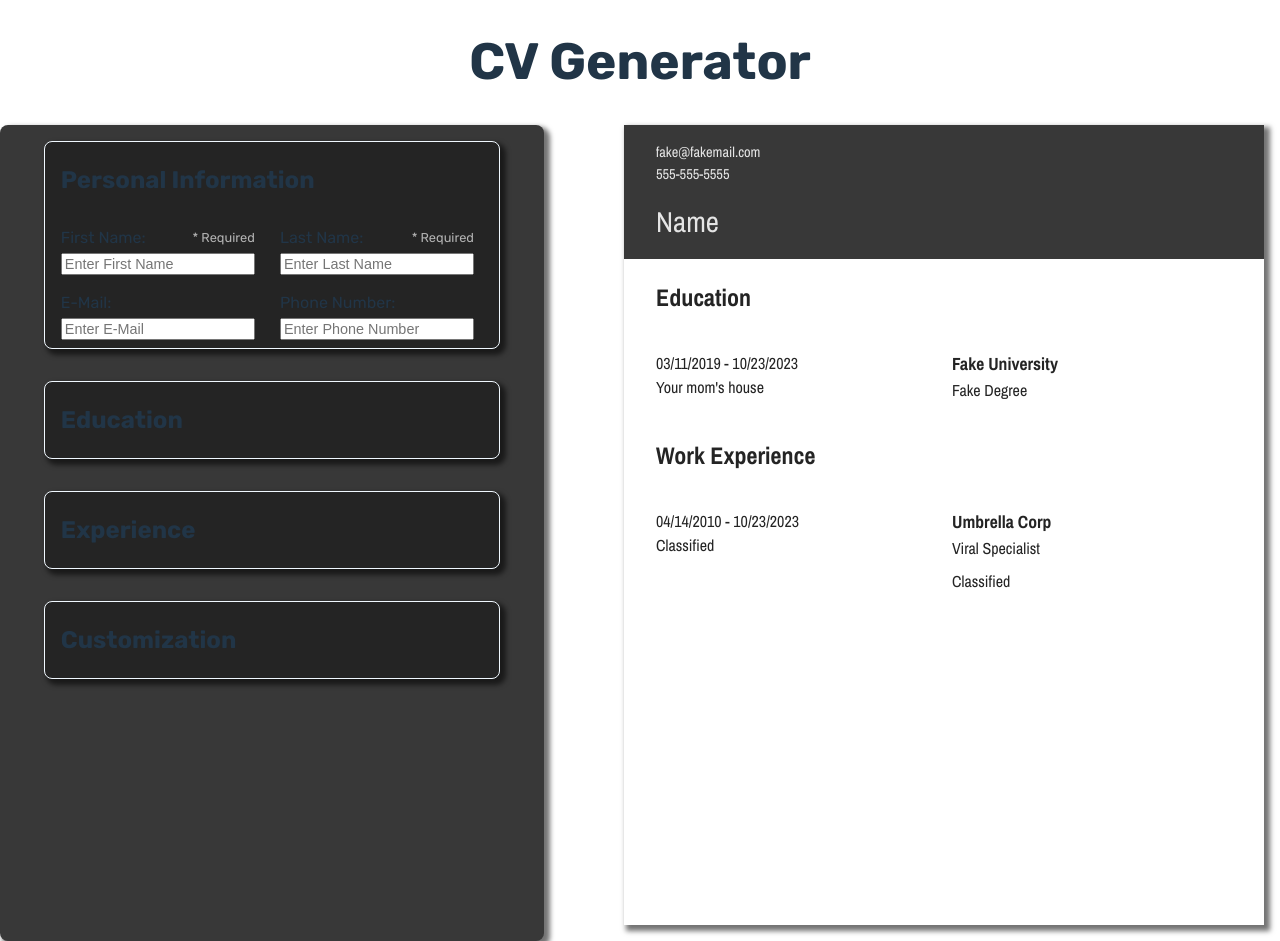
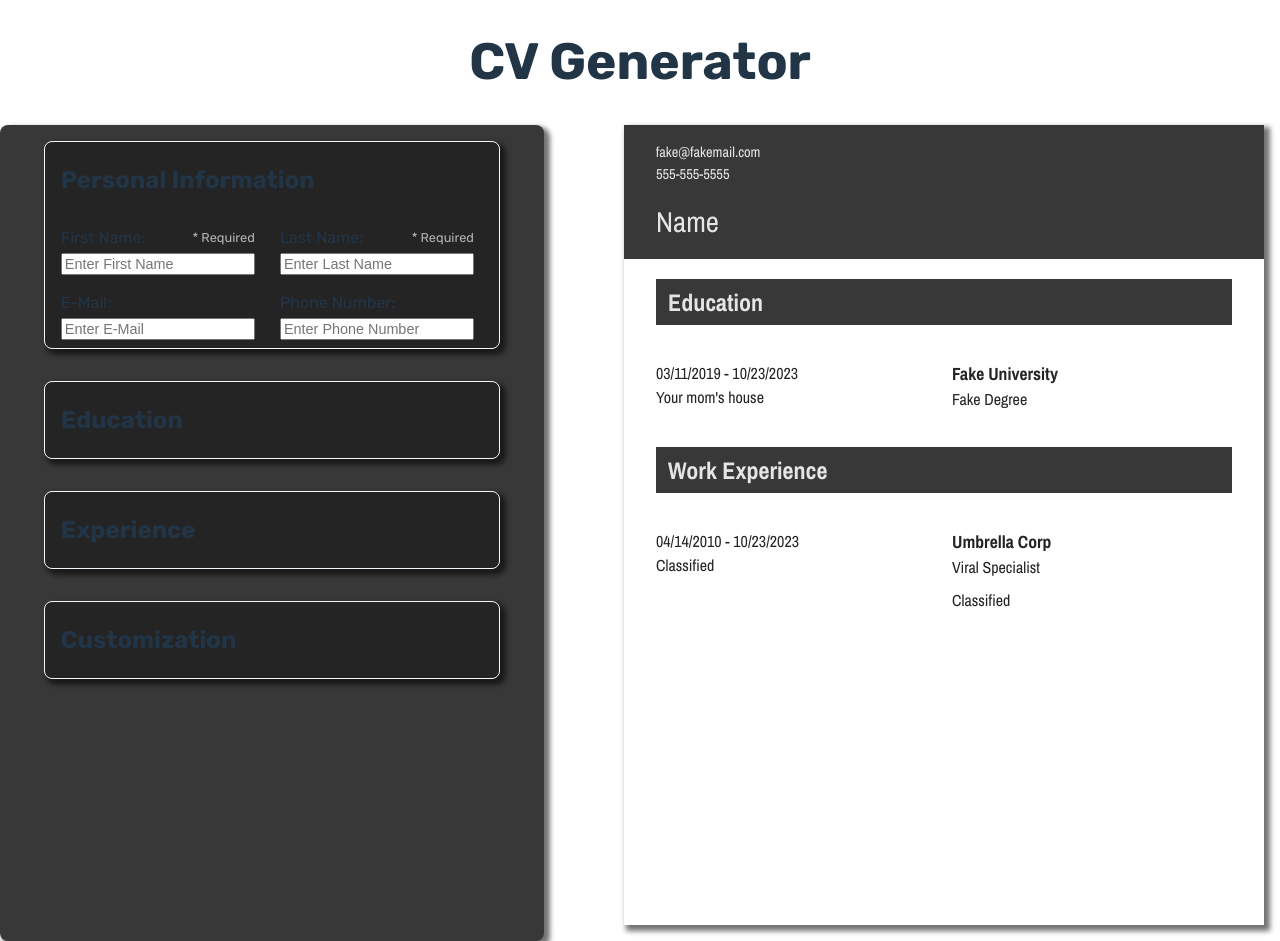
Before and after one commit to NummNuttzCDXX/cv-app, a React (Vite) app: page / in a window 1280 px wide. Built offline with nearby package versions, Linux system fonts and the light colour scheme.

Commit message:
Add accent-color to all headings on Doc & allow heading-font-color to be customized, add dropdown animation to 'customize' sections

```diff
--- a/src/App.jsx
+++ b/src/App.jsx
@@ -244,6 +244,7 @@ function App() {
 	const [color, setColor] = useState('#383838');
 	const [font, setFont] = useState('archivo');
 	const [fontSize, setFontSize] = useState(16);
+	const [headFontColor, setHeadFontColor] = useState('');
 
 	// Customize component Event/State handlers Module
 	// For organization
@@ -264,7 +265,11 @@ function App() {
 			setFont(e.target.value);
 		}
 
-		return {alignment, color, fontSize, font};
+		function headFontColor(e) {
+			setHeadFontColor(e.target.value);
+		}
+
+		return {alignment, color, fontSize, font, headFontColor};
 	})();
 
 	return (
@@ -318,7 +323,9 @@ function App() {
 						<Customize handleAlignment={customizeHandlers.alignment}
 							color={color} handleColor={customizeHandlers.color}
 							handleFont={customizeHandlers.font}
-							fontSize={fontSize} handleFontSize={customizeHandlers.fontSize} />
+							fontSize={fontSize} handleFontSize={customizeHandlers.fontSize}
+							headFontColor={headFontColor}
+							handleHeadFontColor={customizeHandlers.headFontColor} />
 					</Dropdown>
 				</div>
 
@@ -330,7 +337,7 @@ function App() {
 					expArr={expArr}
 					alignment={alignment}
 					accentColor={color}
-					font={font} fontSize={fontSize} />
+					font={font} fontSize={fontSize} headFontColor={headFontColor} />
 			</main>
 		</>
 	);
--- a/src/components/Customize.jsx
+++ b/src/components/Customize.jsx
@@ -4,7 +4,7 @@ import {useState} from 'react';
 import '../styles/Customize.css';
 
 function Customize({handleAlignment, color, handleColor,
-	handleFont, fontSize, handleFontSize}) {
+	handleFont, fontSize, handleFontSize, headFontColor, handleHeadFontColor}) {
 	// Declare whether corrosponding settings are open
 	const [openAlign, setOpenAlign] = useState(false);
 	const [openColor, setOpenColor] = useState(false);
@@ -79,10 +79,17 @@ function Customize({handleAlignment, color, handleColor,
 						</button>
 					</div>
 
-					<label> Font Size:
-						<input type='number' value={fontSize}
-							onChange={handleFontSize} />
-					</label>
+					<div className="font-styles">
+						<label> Font Size:
+							<input type='number' value={fontSize}
+								onChange={handleFontSize} />
+						</label>
+
+						<label> Heading Font Color:
+							<input type='color' value={headFontColor}
+								onChange={handleHeadFontColor} />
+						</label>
+					</div>
 				</div>
 			}
 		</>
--- a/src/components/Doc.jsx
+++ b/src/components/Doc.jsx
@@ -4,7 +4,7 @@ import '../styles/Doc.css';
 import {formatDate} from '../modules/utility.js';
 
 export default function Doc({fullName, email, phone, educationArr, expArr,
-	alignment, accentColor, font, fontSize}) {
+	alignment, accentColor, font, fontSize, headFontColor}) {
 	if (fontSize.length <= 0) fontSize = 16;
 
 	// Styles to be added to `.document`
@@ -12,9 +12,11 @@ export default function Doc({fullName, email, phone, educationArr, expArr,
 		fontSize: fontSize + 'px',
 	};
 
+	const headstyles = {color: headFontColor, backgroundColor: accentColor};
+
 	return (
 		<div className={`document ${alignment} ${font}`} style={styles} >
-			<div className="head" style={{backgroundColor: accentColor}} >
+			<div className="head" style={headstyles} >
 				<div className="contact">
 					<div className="email">{email}</div>
 					<div className="phone">{phone}</div>
@@ -25,12 +27,12 @@ export default function Doc({fullName, email, phone, educationArr, expArr,
 
 			<div className="content">
 				<div className="education">
-					<h2>Education</h2>
+					<h2 style={headstyles} >Education</h2>
 					{educationArr.map((data) => // Render EduSections for every school
 						<EducationSection key={data.id} education={data} />)}
 				</div>
 				<div className="experience">
-					<h2>Work Experience</h2>
+					<h2 style={headstyles} >Work Experience</h2>
 					{expArr.map((item) => <ExperienceSection experience={item}
 						key={item.id} />)}
 				</div>
--- a/src/styles/Customize.css
+++ b/src/styles/Customize.css
@@ -14,6 +14,9 @@ nav + div {
 	flex-direction: row;
 	justify-content: center;
 	gap: 1rem;
+
+	animation: dropdown .3s ease;
+	transform-origin: top;
 }
 
 .alignment button {
@@ -45,7 +48,7 @@ nav + div {
 	align-items: center;
 }
 
-.color input {
+.customize input[type='color'] {
 	appearance: none;
 
 	width: 2.5rem;
@@ -56,12 +59,12 @@ nav + div {
 	background-color: transparent;
 }
 
-.color input::-webkit-color-swatch {
+.customize input[type='color']::-webkit-color-swatch {
 	border-radius: 50%;
 	border: .1rem solid var(--accent-white);
 }
 
-.color input::-moz-color-swatch {
+.customize input[type='color']::-moz-color-swatch {
 	border-radius: 50%;
 	border: .1rem solid var(--accent-white);
 }
@@ -77,7 +80,7 @@ nav + div {
 	height: 1.1em;
 }
 
-.select-font {
+.select-font, .font-styles {
 	display: flex;
 	flex-direction: row;
 	justify-content: center;
--- a/src/styles/Doc.css
+++ b/src/styles/Doc.css
@@ -63,7 +63,10 @@
 }
 
 .document h2 {
+	padding: 0.2em .5em;
 	grid-column: 1 / -1;
+	background-color: #b9b9b9d2;
+	color: var(--accent-white);
 }
 
 .document ul {
```
